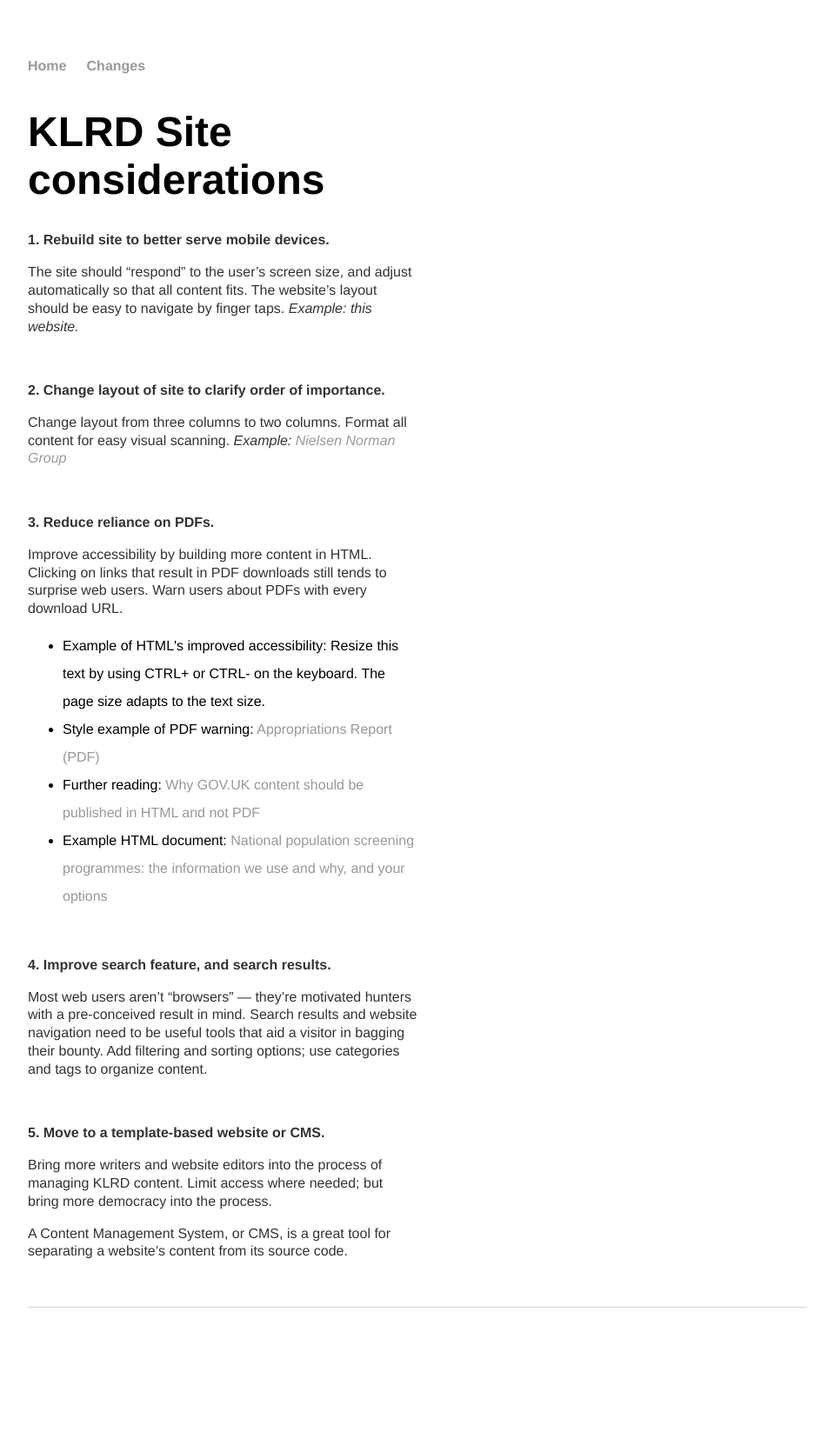
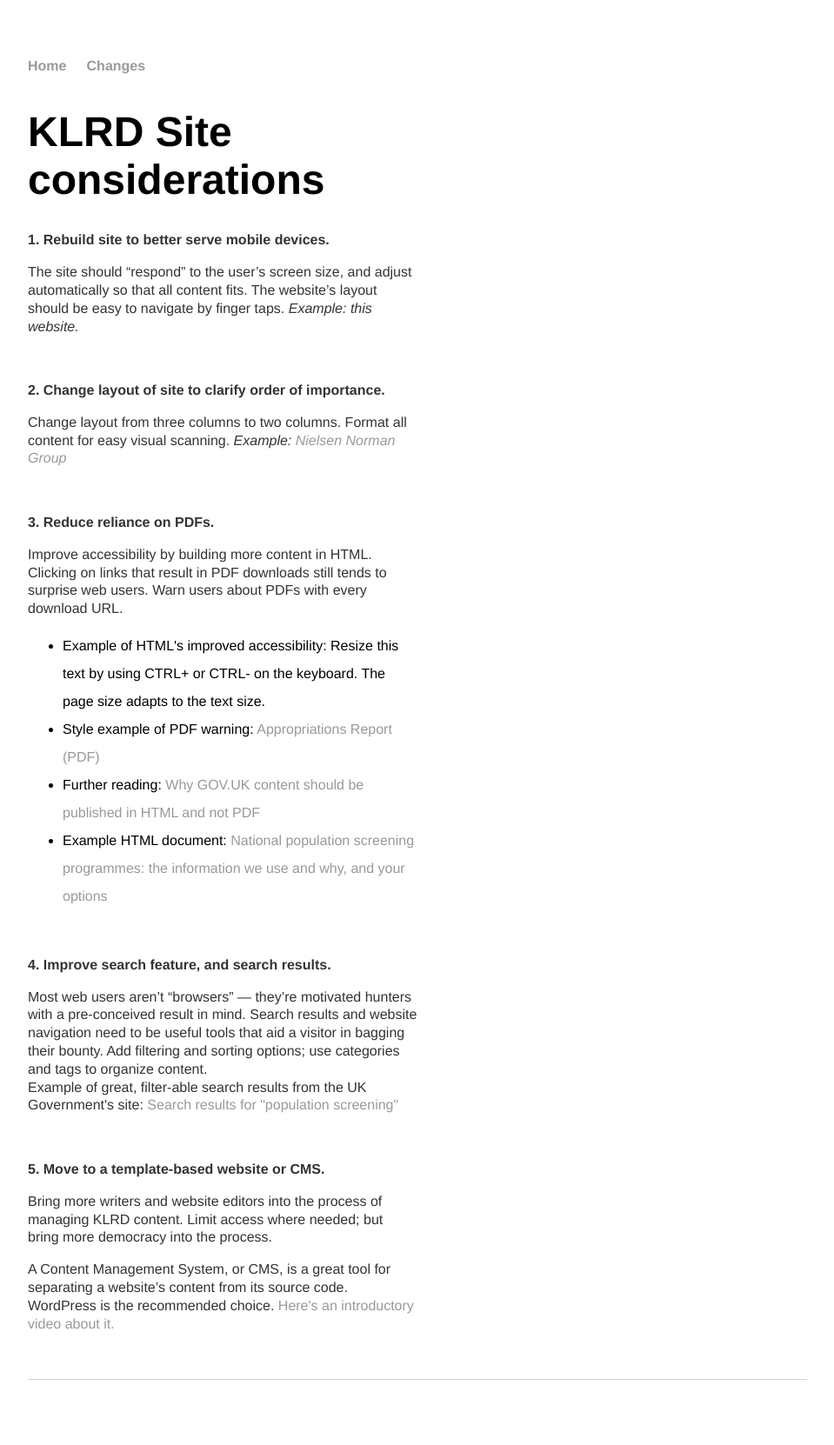
Before and after one commit to karlfun/karlfun.github.io, a Jekyll site: the page built from index.html, in a window 1280 px wide. Shown: the whole page at 87% size, without its empty margins (160-1119 px from the left). Built offline with Jekyll 4.4.1, drawn with Linux system fonts in a browser that asks for light colours; before the commit the page ends 1579 px from its top, so only the background shows below that.

Commit message:
add link to WP101 video

```diff
--- a/index.html
+++ b/index.html
@@ -27,12 +27,15 @@ title: Considerations for KLRD Website
 <p>&nbsp;</p>
 
 <p><strong>4. Improve search feature, and search results.</strong></p>
-<p>Most web users aren’t “browsers” — they’re motivated hunters with a pre-conceived result in mind. Search results and website navigation need to be useful tools that aid a visitor in bagging their bounty. Add filtering and sorting options; use categories and tags to organize content.</p>
+<p>Most web users aren’t “browsers” — they’re motivated hunters with a pre-conceived result in mind. Search results and website navigation need to be useful tools that aid a visitor in bagging their bounty. Add filtering and sorting options; use categories and tags to organize content.
+<br />Example of great, filter-able search results from the UK Government's site: <a href="https://www.gov.uk/search/all?keywords=population+screening&order=relevance">Search results for "population screening"</a>
+</p>
 <p>&nbsp;</p>
 
 <p><strong>5. Move to a template-based website or CMS.</strong></p>
 <p>Bring more writers and website editors into the process of managing KLRD content. Limit access where needed; but bring more democracy into the process.</p>
-<p>A Content Management System, or CMS, is a great tool for separating a website’s content from its source code. </p>
+<p>A Content Management System, or CMS, is a great tool for separating a website’s content from its source code.
+WordPress is the recommended choice. <a href="https://www.wp101.com/tutorial/what-is-wordpress/">Here's an introductory video about it.</a> </p>
 <p>&nbsp;</p>
 
 </div>
```
